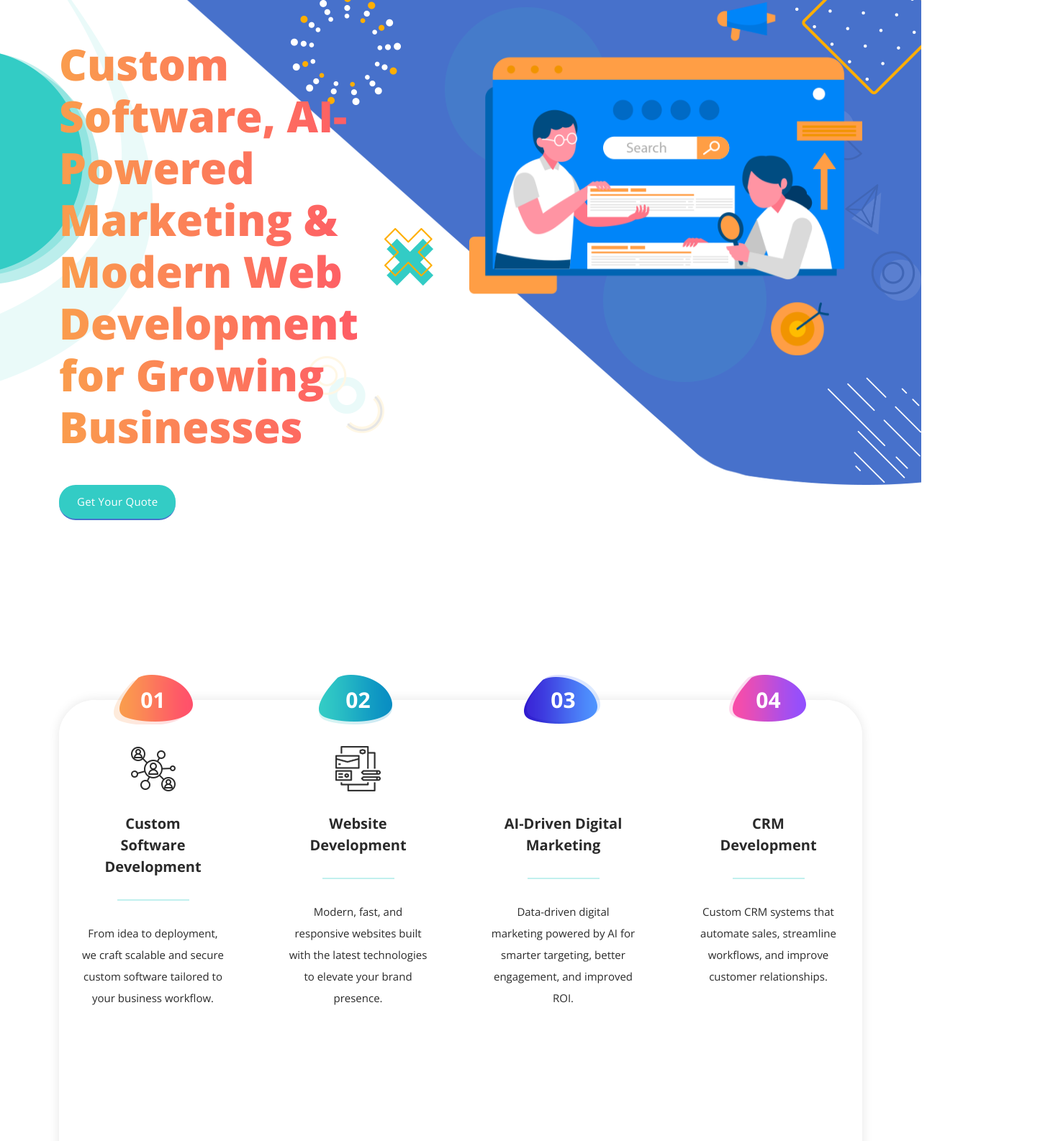
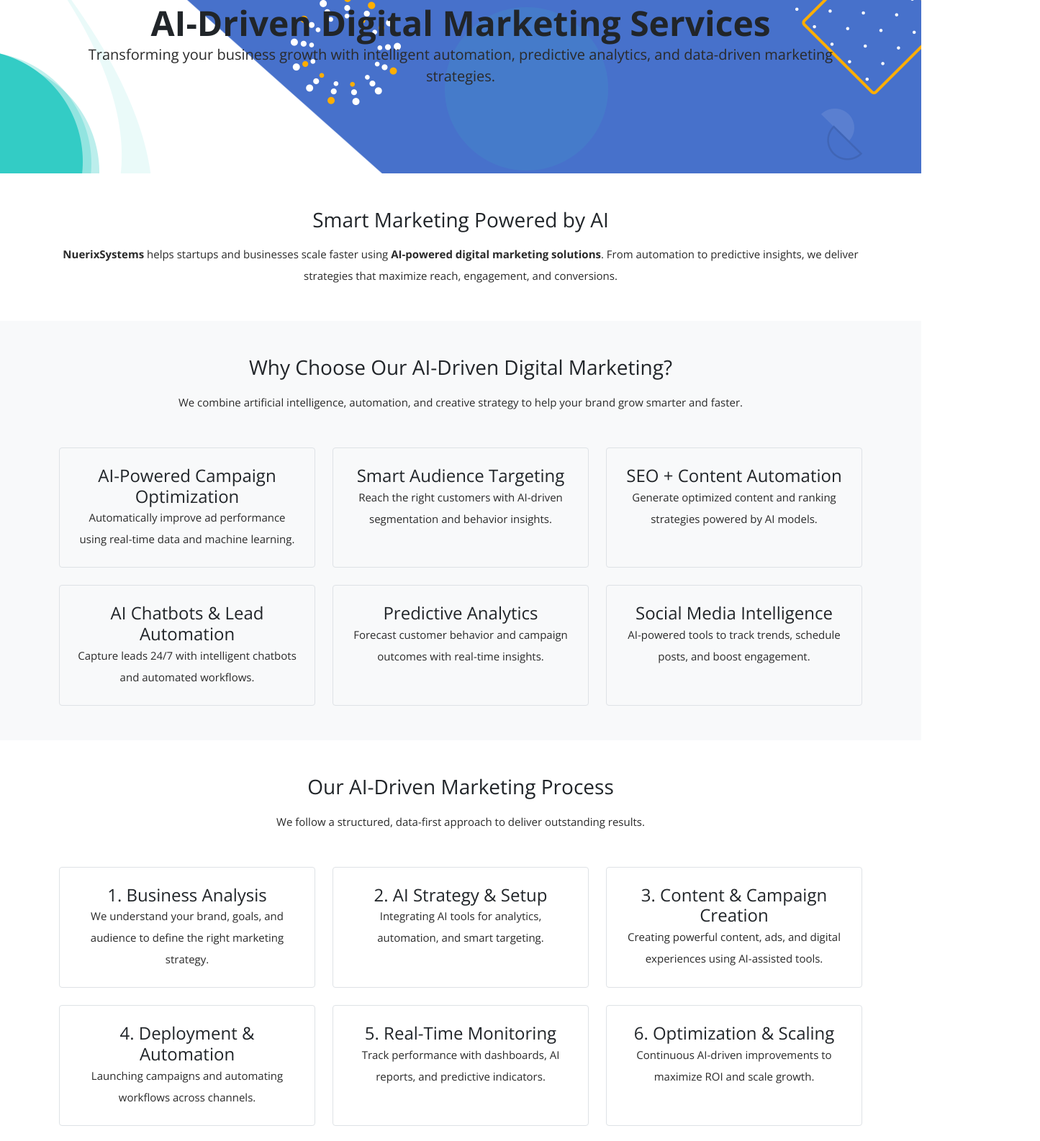
Before and after one commit to NuerixSystems/newcompanywebsite, a plain HTML site: page public/index.html in a window 1280 px wide. Shown: the part 223-1809 px from the top of the page at 72% size, 1445 px wide, since content can reach past the window. Drawn offline with nearby package versions, Linux system fonts and the light colour scheme.

Commit message:
Update index.html

```diff
--- a/public/index.html
+++ b/public/index.html
@@ -59,8 +59,6 @@ https://templatemo.com/tm-563-seo-dream
   <h4>NuerixSystems</h4>
 </a>
 
-
-
             <!-- ***** Logo End ***** -->
             <!-- ***** Menu Start ***** -->
             <ul class="nav">
@@ -107,10 +105,7 @@ document.addEventListener("DOMContentLoaded", () => {
 });
 </script>
 
-
               <!--<li class="scroll-to-section"><a href="#portfolio">Portfolio</a></li>-->
-             <!-- <li class="scroll-to-section"><a href="#contact">Contact Us</a></li>-->
-              <li class="scroll-to-section"><a href="career.html">Careers</a></li>
               <li class="scroll-to-section"><a href="#contact">Contact Us</a></li>
               <li class="scroll-to-section"><div class="main-blue-button"><a href="#contact">Get Your Quote</a></div></li>
             </ul>
@@ -125,38 +120,163 @@ document.addEventListener("DOMContentLoaded", () => {
   </header>
   <!-- ***** Header Area End ***** -->
 
-  <div class="main-banner wow fadeIn" id="top" data-wow-duration="1s" data-wow-delay="0.5s">
-    <div class="container">
-      <div class="row">
-        <div class="col-lg-12">
-          <div class="row">
-            <div class="col-lg-6 align-self-center">
-              <div class="left-content header-text wow fadeInLeft" data-wow-duration="1s" data-wow-delay="1s">
-                <div class="row">
-                  <div class="col-lg-4 col-sm-4">
+
+   <!-- Banner -->
+  <!-- ***** Hero Section (Updated Background & Style) ***** -->
+<!-- ***** Hero Section (Updated Background & Style) ***** -->
+<div class="main-banner inner-banner wow fadeIn" id="top" data-wow-duration="1s" data-wow-delay="0.5s">
+  <div class="container text-center">
+    <h2 class="display-5 fw-bold">AI-Driven Digital Marketing Services</h2>
+    <p class="lead">Transforming your business growth with intelligent automation, predictive analytics, and data-driven marketing strategies.</p>
+  </div>
+</div>
+
+<!-- ***** Introduction ***** -->
+<section class="content-section py-5">
+  <div class="container text-center">
+    <h3 class="mb-3">Smart Marketing Powered by AI</h3>
+    <p>
+      <strong>NuerixSystems</strong> helps startups and businesses scale faster using
+      <strong>AI-powered digital marketing solutions</strong>.
+      From automation to predictive insights, we deliver strategies that maximize reach, engagement, and conversions.
+    </p>
+  </div>
+</section>
+
+<!-- ***** Why Choose Us ***** -->
+<section class="content-section bg-light py-5">
+  <div class="container text-center">
+    <h3 class="mb-3">Why Choose Our AI-Driven Digital Marketing?</h3>
+    <p class="mb-5">
+      We combine artificial intelligence, automation, and creative strategy to help your brand grow smarter and faster.
+    </p>
+
+    <div class="row g-4">
+
+      <div class="col-md-4">
+        <div class="feature p-4 border rounded h-100">
+          <h4>AI-Powered Campaign Optimization</h4>
+          <p>Automatically improve ad performance using real-time data and machine learning.</p>
+        </div>
+      </div>
+
+      <div class="col-md-4">
+        <div class="feature p-4 border rounded h-100">
+          <h4>Smart Audience Targeting</h4>
+          <p>Reach the right customers with AI-driven segmentation and behavior insights.</p>
+        </div>
+      </div>
+
+      <div class="col-md-4">
+        <div class="feature p-4 border rounded h-100">
+          <h4>SEO + Content Automation</h4>
+          <p>Generate optimized content and ranking strategies powered by AI models.</p>
+        </div>
+      </div>
+
+      <div class="col-md-4">
+        <div class="feature p-4 border rounded h-100">
+          <h4>AI Chatbots & Lead Automation</h4>
+          <p>Capture leads 24/7 with intelligent chatbots and automated workflows.</p>
+        </div>
+      </div>
+
+      <div class="col-md-4">
+        <div class="feature p-4 border rounded h-100">
+          <h4>Predictive Analytics</h4>
+          <p>Forecast customer behavior and campaign outcomes with real-time insights.</p>
+        </div>
+      </div>
+
+      <div class="col-md-4">
+        <div class="feature p-4 border rounded h-100">
+          <h4>Social Media Intelligence</h4>
+          <p>AI-powered tools to track trends, schedule posts, and boost engagement.</p>
+        </div>
+      </div>
 
     </div>
-                  <div class="col-lg-12">
-                    <h2>Custom Software, AI-Powered Marketing & Modern Web Development for Growing Businesses</h2>
   </div>
-                  <div class="col-lg-12">
-                    <div class="main-green-button scroll-to-section">
-                      <a href="#contact">Get Your Quote</a>
+</section>
+
+<!-- ***** Our Process ***** -->
+<section class="content-section py-5">
+  <div class="container text-center">
+    <h3 class="mb-3">Our AI-Driven Marketing Process</h3>
+    <p class="mb-5">We follow a structured, data-first approach to deliver outstanding results.</p>
+
+    <div class="row g-4">
+
+      <div class="col-md-4">
+        <div class="service-card p-4 border rounded h-100">
+          <h4>1. Business Analysis</h4>
+          <p>We understand your brand, goals, and audience to define the right marketing strategy.</p>
         </div>
       </div>
+
+      <div class="col-md-4">
+        <div class="service-card p-4 border rounded h-100">
+          <h4>2. AI Strategy & Setup</h4>
+          <p>Integrating AI tools for analytics, automation, and smart targeting.</p>
         </div>
       </div>
-            </div>
-            <div class="col-lg-6">
-              <div class="right-image wow fadeInRight" data-wow-duration="1s" data-wow-delay="0.5s">
-                <img src="assets/images/banner-right-image.png" alt="">
+
+      <div class="col-md-4">
+        <div class="service-card p-4 border rounded h-100">
+          <h4>3. Content & Campaign Creation</h4>
+          <p>Creating powerful content, ads, and digital experiences using AI-assisted tools.</p>
         </div>
       </div>
+
+      <div class="col-md-4">
+        <div class="service-card p-4 border rounded h-100">
+          <h4>4. Deployment & Automation</h4>
+          <p>Launching campaigns and automating workflows across channels.</p>
         </div>
       </div>
+
+      <div class="col-md-4">
+        <div class="service-card p-4 border rounded h-100">
+          <h4>5. Real-Time Monitoring</h4>
+          <p>Track performance with dashboards, AI reports, and predictive indicators.</p>
         </div>
       </div>
+
+      <div class="col-md-4">
+        <div class="service-card p-4 border rounded h-100">
+          <h4>6. Optimization & Scaling</h4>
+          <p>Continuous AI-driven improvements to maximize ROI and scale growth.</p>
         </div>
+      </div>
+
+    </div>
+  </div>
+</section>
+
+<!-- ***** Impact Section ***** -->
+<section class="content-section bg-light py-5">
+  <div class="container text-center">
+    <h3 class="mb-3">How Our AI-Driven Marketing Creates Impact</h3>
+    <p class="mb-4">
+      With AI automation and analytics, we deliver predictable, scalable, and measurable growth for your business.
+    </p>
+
+    <ul class="list-unstyled mx-auto" style="max-width: 600px; text-align: left;">
+      <li>✔ Boost customer engagement with personalized content</li>
+      <li>✔ Reduce marketing costs using automation & smart optimization</li>
+      <li>✔ Improve conversions through predictive AI insights</li>
+      <li>✔ Increase brand visibility across search & social platforms</li>
+      <li>✔ Enable faster decision-making with real-time dashboards</li>
+    </ul>
+  </div>
+  <div class="col-lg-12 mt-5 text-center">
+  <a href="aidigitalmarketing.html" class="btn btn-primary"
+     style="padding: 12px 28px; font-size: 18px; font-weight: 600;
+            border-radius: 8px; background: #4e9cff; border: none;">
+    ⬅ Go Back Home
+  </a>
+</div>
+</section>
 
 <div id="features" class="features section">
   <div class="container">
@@ -284,17 +404,17 @@ document.addEventListener("DOMContentLoaded", () => {
         </div>
       </div>
       <div class="col-lg-12 mt-5 text-center">
-  <a href="index.html" class="btn btn-primary"
+  <a href="aidigitalmarketing.html" class="btn btn-primary"
      style="padding: 12px 28px; font-size: 18px; font-weight: 600;
             border-radius: 8px; background: #4e9cff; border: none;">
     ⬅ Go Back Home
   </a>
 </div>
 
-
     </div>
   </div>
 </div>
+
 
  <div id="about" class="about-us section">
   <div class="container">
@@ -340,10 +460,16 @@ document.addEventListener("DOMContentLoaded", () => {
           <a href="https://crm.nuerix.in">Explore Our Services</a>
         </div>
       </div>
+      <div class="col-lg-12 mt-5 text-center">
+  <a href="aidigitalmarketing.html" class="btn btn-primary"
+     style="padding: 12px 28px; font-size: 18px; font-weight: 600;
+            border-radius: 8px; background: #4e9cff; border: none;">
+    ⬅ Go Back Home
+  </a>
 </div>
     </div>
   </div>
-
+</div>
 
 
   <div id="contact" class="contact-us section">
@@ -392,6 +518,13 @@ document.addEventListener("DOMContentLoaded", () => {
                     </fieldset>
                   </div>
                 </div>
+                <div class="col-lg-12 mt-5 text-center">
+  <a href="aidigitalmarketing.html" class="btn btn-primary"
+     style="padding: 12px 28px; font-size: 18px; font-weight: 600;
+            border-radius: 8px; background: #4e9cff; border: none;">
+    ⬅ Go Back Home
+  </a>
+</div>
               </div>
 
               <div class="col-lg-3">
@@ -439,7 +572,6 @@ document.addEventListener("DOMContentLoaded", () => {
     </div>
 </footer>
 
-
   <!-- Scripts -->
   <script src="vendor/jquery/jquery.min.js"></script>
   <script src="vendor/bootstrap/js/bootstrap.bundle.min.js"></script>
```
Lines whose indentation alone changed are shown as unchanged.
